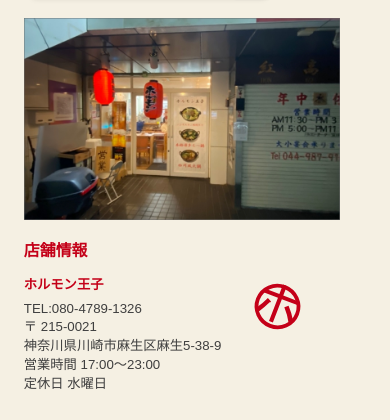
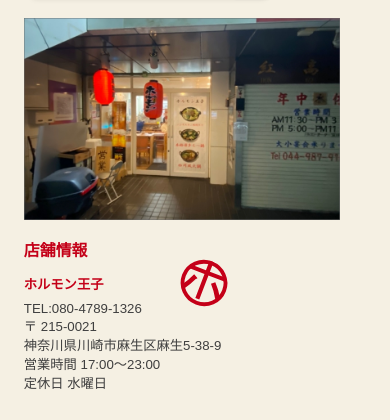
Before and after one commit to KAI0806/horumon_ouji, a plain HTML site: page about.html in a window 390 px wide. Shown: the part 1542-1962 px from the top of the page. Drawn offline with Linux system fonts and the light colour scheme; grey boxes are pictures that could not be loaded.

Commit message:
細部調整

```diff
--- a/css/about.css
+++ b/css/about.css
@@ -220,6 +220,11 @@
         width: 93%;
     }
 
+    #company div::before{
+        right: 32rem;
+        top: 3rem;
+    }
+
     #map iframe{
         width: calc(100% - 20rem);
         margin-left: 5rem;
```
